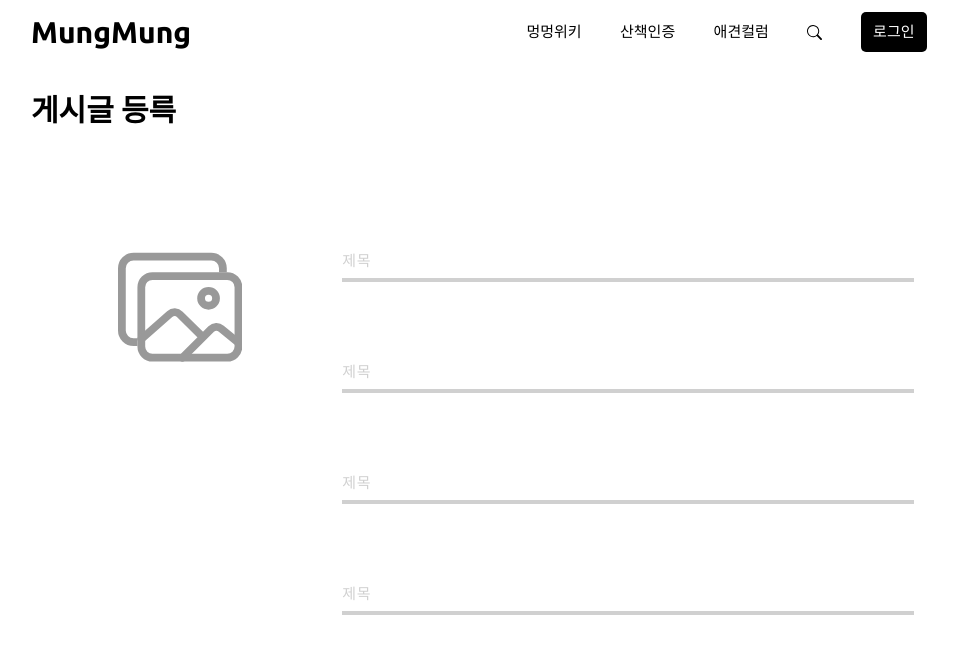
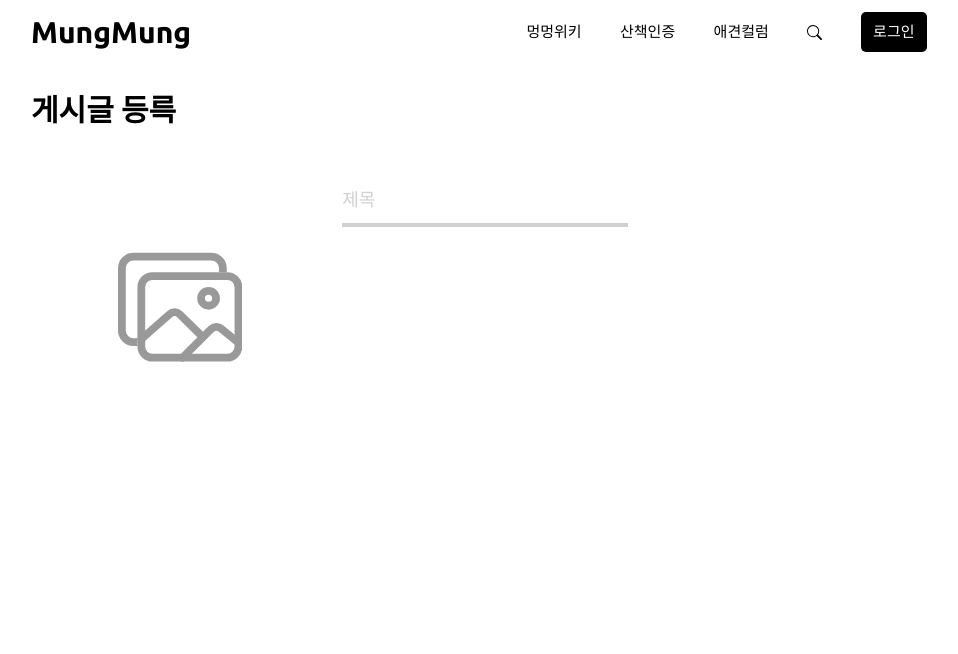
Before and after one commit to MungMungSideProject/mung_front, a React (Vite) app: page /walking/newpost in a window 1280 px wide. Shown: the top 654 px of the page, without its empty margins (161-1119 px from the left). Built offline with nearby package versions, Linux system fonts and the light colour scheme; a web font is replaced by a local one.

Commit message:
[UPDATE] Input 컴포넌트 (#11)
* React Router Dom 적용

* [ADD][Header] Header, Button 컴포넌트 추가

* [FEATURE] Axios 공용 함수 작성

* [FEATURE]newPost 페이지 InputBase 생성

* [UPDATE] merge

* [UPDATE] Input 컴포넌트

```diff
--- a/src/components/inputs/InputBase.tsx
+++ b/src/components/inputs/InputBase.tsx
@@ -1,40 +1,46 @@
-import React, { InputHTMLAttributes, useState } from 'react';
+import React, { InputHTMLAttributes, useRef, useState } from 'react';
 
 interface InputBaseProps extends InputHTMLAttributes<HTMLInputElement> {
   fullWidth?: boolean;
-  className?: string;
+  label: string;
 }
 
 const InputBase = ({
   fullWidth,
-  className,
-  placeholder,
+  label,
   ...options
 }: Partial<InputBaseProps>) => {
-  const [focused, setFocused] = useState(false);
-
-  const handleFocus = () => setFocused(true);
-  const handleBlur = (event: React.FocusEvent<HTMLInputElement>) =>
-    setFocused(event.target.value !== '');
+  const inputRef = useRef<HTMLInputElement>(null);
+  const [isFocused, setIsFocused] = useState(false);
+  const handleFocus = () => setIsFocused(true);
+  const handleBlur = (e: React.FocusEvent<HTMLInputElement>) =>
+    setIsFocused(e.target.value !== '');
 
   return (
-    <div className={`relative mt-20 ${fullWidth ? 'w-full' : ''}`}>
+    <div
+      className={`${
+        fullWidth ? 'w-full' : 'w-1/2'
+      } relative mb-16 box-border flex flex-col`}
+    >
       <input
-        className={`block w-full transform-gpu  border-b-4 border-transparent border-b-gray  bg-transparent px-4 py-6 text-inputText tracking-wide  outline-none transition-all duration-300  ${
-          focused ? 'rounded-3xl border-none bg-slate-300' : ''
-        }`}
         onFocus={handleFocus}
         onBlur={handleBlur}
+        ref={inputRef}
+        className={`box-border  border-gray py-5 text-inputText outline-none transition-all duration-700 ${
+          isFocused
+            ? 'rounded-3xl border-b-2 bg-slate-100 px-6'
+            : 'rounded-3xl rounded-bl-none rounded-br-none border-b-4'
+        }`}
         {...options}
       />
       <label
-        className={`pointer-events-none absolute top-1/2 left-0 text-2xl  tracking-wider  transition-all duration-500 ${
-          focused
-            ? '-top-14 transform  text-formItemTitle font-bold text-black'
-            : 'text-gray'
+        className={`absolute  transition-all duration-700 ${
+          isFocused
+            ? '-top-16 text-formItemTitle font-bold'
+            : 'top-1/2 -translate-y-1/2 text-inputText text-gray'
         }`}
       >
-        {placeholder}
+        {label}
       </label>
     </div>
   );
--- a/src/pages/walking/NewPost.tsx
+++ b/src/pages/walking/NewPost.tsx
@@ -26,10 +26,7 @@ const NewPost = () => {
          */}
         <div className="flex w-2/3 flex-col p-5">
           <form className="flex w-full flex-col">
-            <InputBase placeholder="제목" />
-            <InputBase placeholder="제목" />
-            <InputBase placeholder="제목" />
-            <InputBase placeholder="제목" />
+            <InputBase label="제목" type={'text'} />
           </form>
         </div>
       </div>
```
